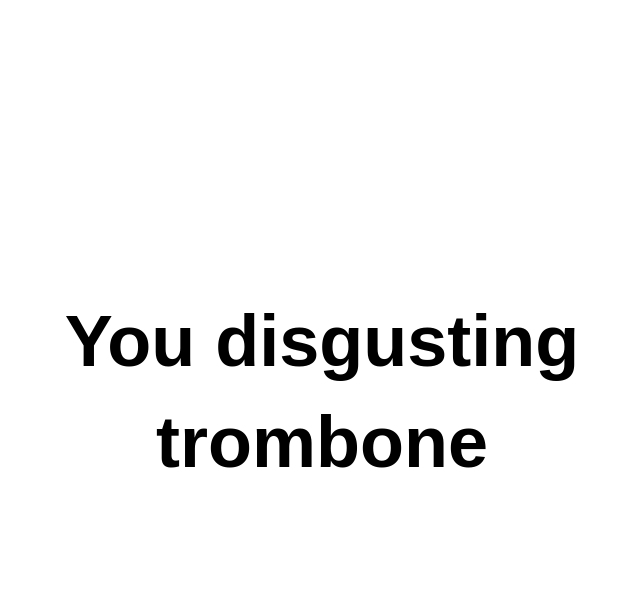
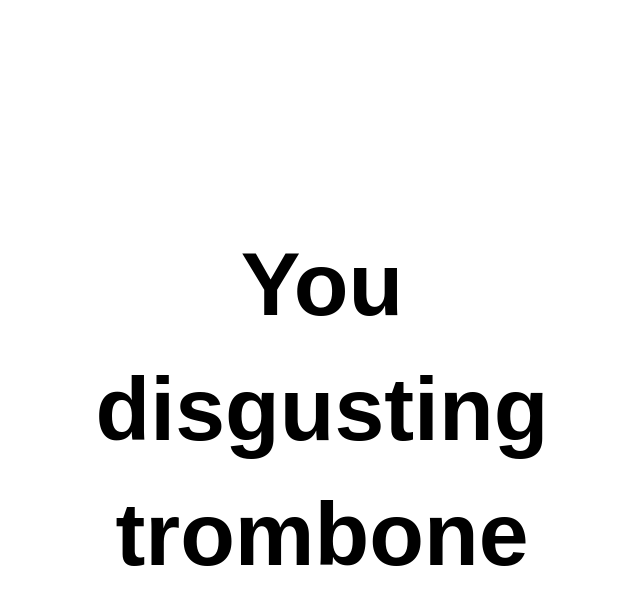
Before and after one commit to timpaul/bit-rude, a PHP site: page / in a window 1280 px wide. Shown: the top 605 px of the page, without its empty margins (318-958 px from the left). Run offline with PHP 8.4, Linux system fonts and the light colour scheme.

Commit message:
scalable fonts

```diff
--- a/css/main.css
+++ b/css/main.css
@@ -102,6 +102,7 @@ body{
 .insult{
     color: black;
     font-size: 72px;
+    font-size: 7vw;
     font-weight: bold;
     text-align: center;
     position: absolute;
```
